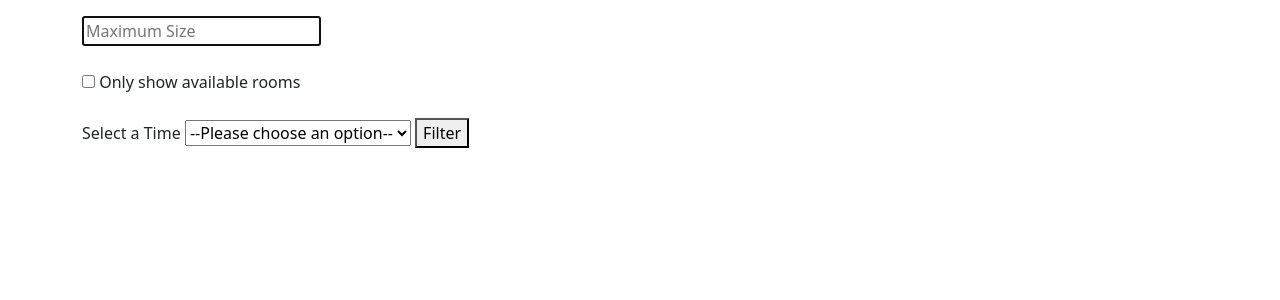
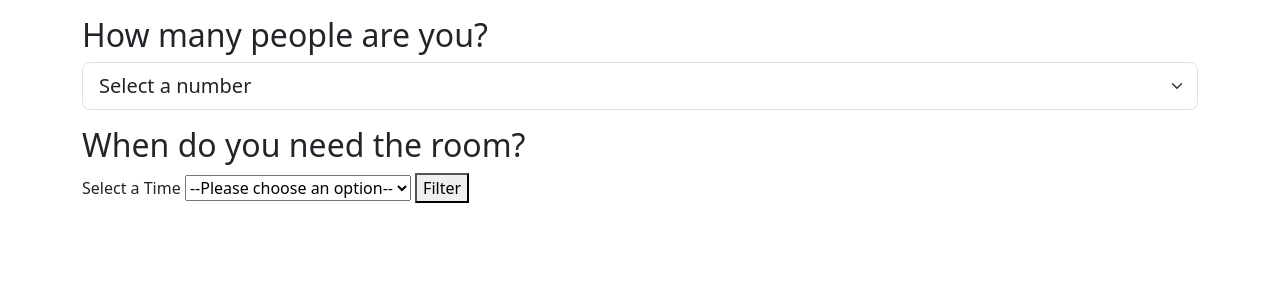
Before and after one commit to Code2703/FCS_roomfinder, a Flask app: template templates/home.html in a window 1280 px wide. Shown: the part 80-380 px from the top of the page. Run offline with Flask 3, Linux system fonts and the light colour scheme; the template is opened without the code that fills it, so the values that code supplies are empty; parts of the project's set-up code (start-up, migrations or seed data) failed here and were passed over.

Commit message:
updating number selector

```diff
--- a/templates/home.html
+++ b/templates/home.html
@@ -19,13 +19,22 @@ Home
         <form action="" method="post">
 
             <!-- Filter by size -->
-            <input type="text" autofocus autocomplete="off" name="filter_size" placeholder="Maximum Size"><br><br>
+            <div>
+                <h2>How many people are you?</h2>
+            <select class="form-select form-select-lg mb-3" aria-label="Large select example" name="filter_size">
+                <option selected>Select a number</option>
+                <option value="1">One</option>
+                <option value="2">Two</option>
+                <option value="3">Three</option>
+            </select>
+            </div>
+            <!-- <input type="text" autofocus autocomplete="off" placeholder="Maximum Size"><br><br>-->
 
-            <!-- Filter by availability -->
-            <input type="checkbox" name="filter_available"></input>
-            <label for="filter_available">Only show available rooms</label><br><br>
 
-            <!-- Time selector element -->
+
+            <!-- Time selector elements -->
+            <div>
+                <h2>When do you need the room?</h2>
             <label for="filter_time">Select a Time</label>
             <select name="filter_time">
               <option value="">--Please choose an option--</option>
```
